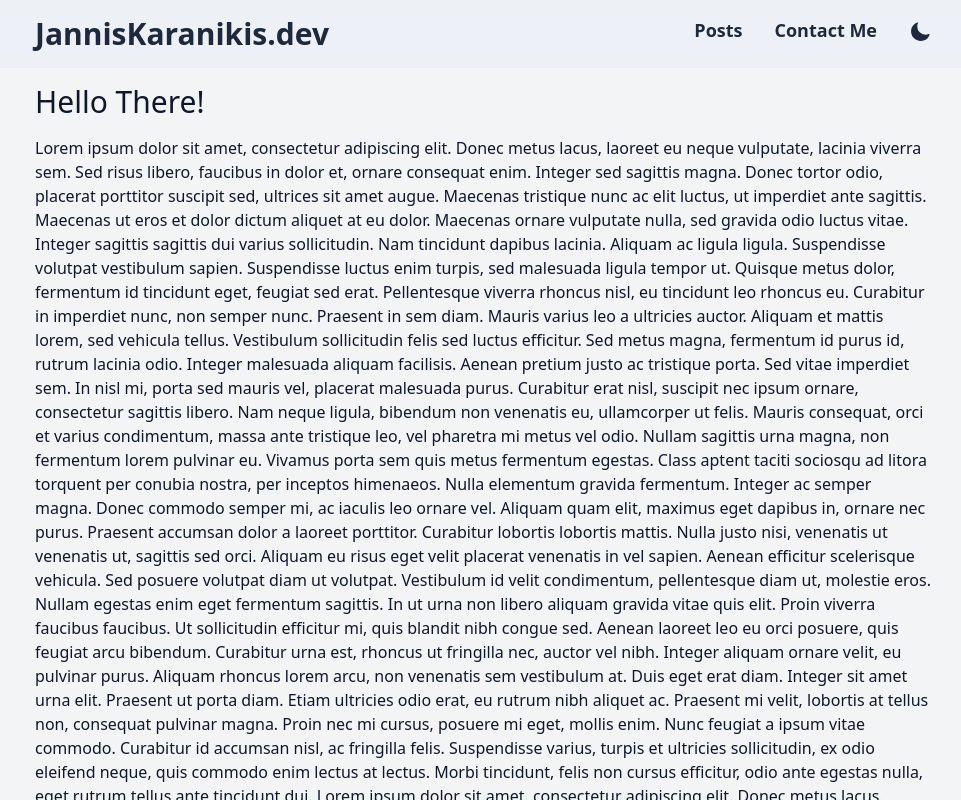
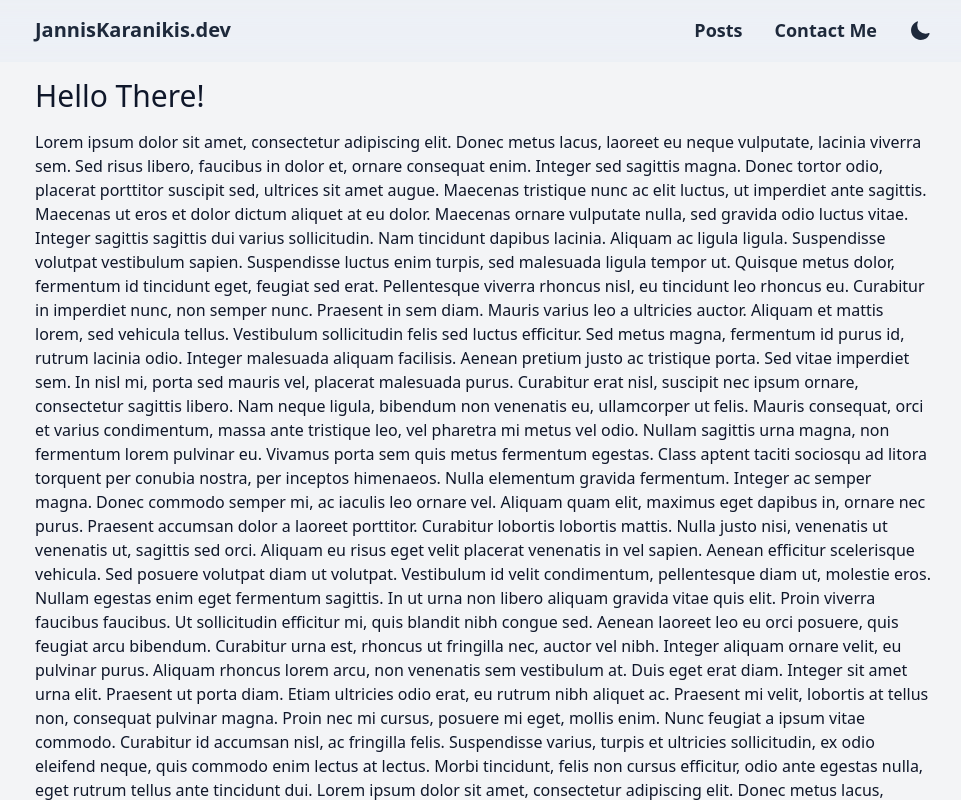
Before and after one commit to JannisK89/tech-blog, a Next.js app: page / in a window 1280 px wide. Shown: the top 800 px of the page, without its empty margins (157-1118 px from the left). Built offline with nearby package versions, Linux system fonts and the light colour scheme.

Commit message:
footer and header device css

```diff
--- a/components/Footer.tsx
+++ b/components/Footer.tsx
@@ -2,32 +2,36 @@ import { FaEnvelope, FaGithub, FaLinkedin } from 'react-icons/fa'
 const Footer = () => {
   return (
     <footer className=" dark:bg-slate-800/40 bg-slate-200/80  dark:text-slate-200 text-slate-800  bottom-0 py-6 mt-10 flex justify-center ">
-      <div className="flex flex-col">
-        <div className="flex">
-          <div className="text-lg font-medium">Thank you for reading! You can also find me here:</div>
+      <div className="flex flex-col justify-center">
+        <div className="flex flex-wrap justify-center">
+          <div className="text-md md:text-lg mb-2 md:mb-0 font-medium ">
+            Thank you for reading! You can also find me here:
+          </div>
           <ul className="flex">
-            <li className="ml-1 pt-1">
+            <li className="ml-2">
               <a
                 href="https://www.linkedin.com/in/jannis-karanikis-58248a179/"
                 target="_blank"
                 rel="noopener noreferrer"
               >
-                <FaLinkedin title="LinkedIn icon" size={18} />
+                <FaLinkedin title="LinkedIn icon" size={26} />
               </a>
             </li>
-            <li className="ml-1 pt-1">
+            <li className="ml-2">
               <a href="https://github.com/JannisK89" target="_blank" rel="noopener noreferrer">
-                <FaGithub title="Github icon" size={18} />
+                <FaGithub title="Github icon" size={26} />
               </a>
             </li>
-            <li className="ml-1 pt-1">
+            <li className="ml-3">
               <a href="mailto:Jannis.Karanikis@gmail.com">
-                <FaEnvelope title="Email icon" size={18} />
+                <FaEnvelope title="Email icon" size={26} />
               </a>
             </li>
           </ul>
         </div>
-        <small className="text-[10px] mt-1 italic">© Jannis Karanikis 2023-present</small>
+        <div className="flex justify-center">
+          <small className="text-[10px] mt-1 pt-2 italic">© Jannis Karanikis 2023-present</small>
+        </div>
       </div>
     </footer>
   )
--- a/components/Header.tsx
+++ b/components/Header.tsx
@@ -1,3 +1,4 @@
+import Link from 'next/link'
 import { HiMoon, HiSun } from 'react-icons/hi2'
 type Props = {
   colorMode: string
@@ -6,15 +7,19 @@ type Props = {
 const Header = ({ colorMode, darkModeCheck }: Props) => {
   return (
     <header className=" dark:bg-slate-800/30 bg-slate-200/30 dark:text-slate-200 text-slate-800 sticky top-0 py-4 backdrop-blur-md backdrop-saturate-200">
-      <div className="flex max-w-4xl mx-auto">
-        <h1 className=" w-1/2 text-3xl font-bold">JannisKaranikis.dev</h1>
-        <nav className="flex justify-end w-1/2 text-lg font-semibold">
-          <a className="mx-8 motion-safe:hover:animate-pulse">Posts</a>
+      <div className="flex max-w-4xl mx-auto justify-between">
+        <Link href="/">
+          <h1 className="invisible md:visible w-0 md:w-1/2 text-xl font-bold">JannisKaranikis.dev</h1>
+        </Link>
+        <nav className="flex justify-center md:justify-end w-full md:w-1/2 text-2xl md:text-lg font-semibold">
+          <Link href="/posts" className="md:mx-8 mr-8 motion-safe:hover:animate-pulse">
+            Posts
+          </Link>
           <a className="mr-8 motion-safe:hover:animate-pulse">Contact Me</a>
           <button
             title="Dark mode toggle button"
             onClick={darkModeCheck}
-            className="motion-safe:hover:animate-pulse pb-1"
+            className="motion-safe:hover:animate-pulse md:pb-1 pt-1"
           >
             {colorMode === 'light' ? <HiMoon size={22} /> : <HiSun size={25} />}
           </button>
```
